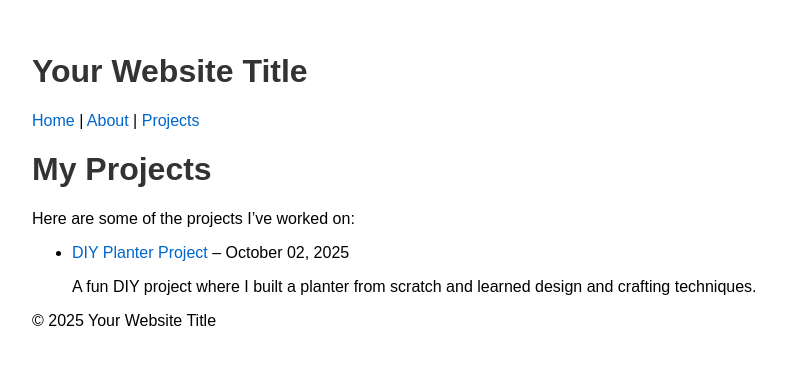
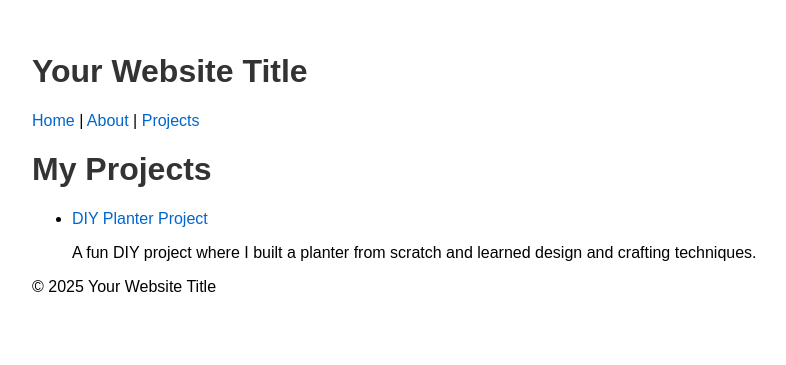
Before and after one commit to 873462/873462.github.io, a Jekyll site: the page built from projects.md, in a window 1280 px wide. Shown: the top 365 px of the page, without its empty margins (208-994 px from the left). Built offline with Jekyll 4.4.1, drawn with Linux system fonts in a browser that asks for light colours.

Commit message:
Update projects.md

```diff
--- a/projects.md
+++ b/projects.md
@@ -5,12 +5,10 @@ title: Projects
 
 # My Projects
 
-Here are some of the projects I’ve worked on:
-
 <ul>
   {% for post in site.posts %}
     <li>
-      <a href="{{ post.url }}">{{ post.title }}</a> – {{ post.date | date: "%B %d, %Y" }}
+      <a href="{{ post.url }}">{{ post.title }}</a>
       <p>{{ post.excerpt }}</p>
     </li>
   {% endfor %}
```
